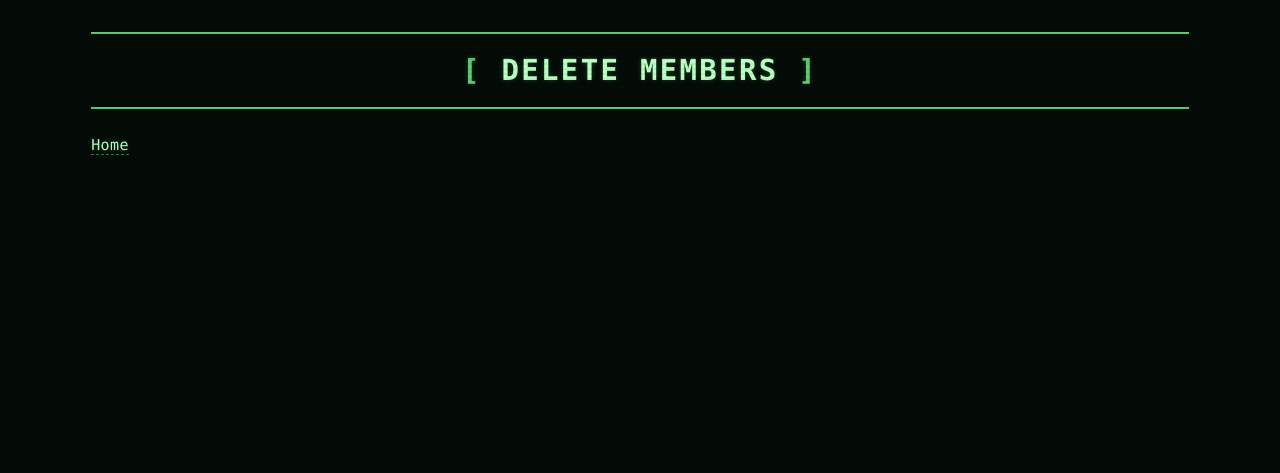
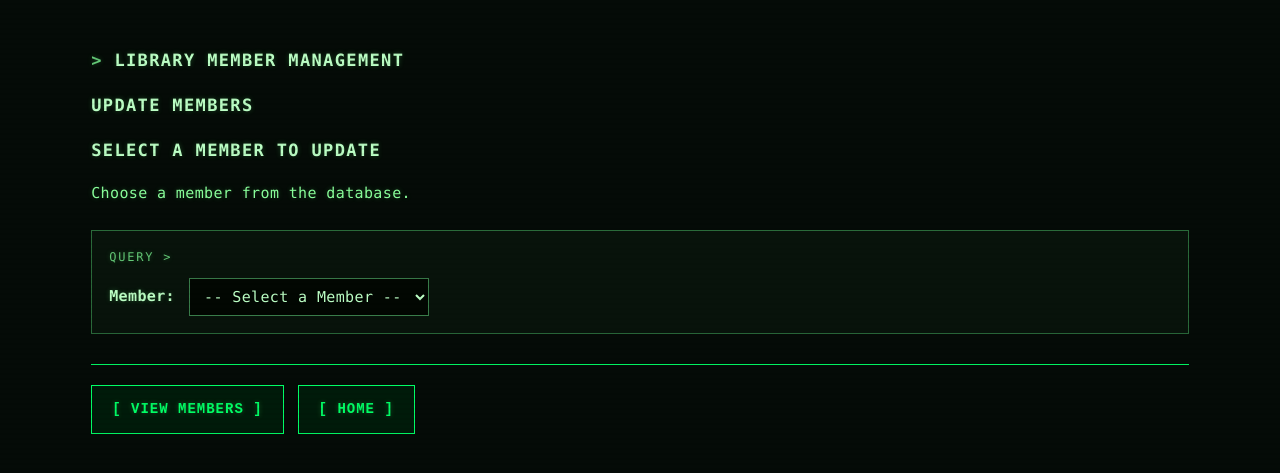
Before and after one commit to RyanColoradoCS/OracleDBProject, a Flask app: page /updatemembers in a window 1280 px wide. Shown: the top 473 px of the page. Run offline with Flask 3, Linux system fonts and the light colour scheme; data that the repository does not hold is empty.

Commit message:
Working on update and delete pages

```diff
--- a/library-app/app.py
+++ b/library-app/app.py
@@ -418,7 +418,31 @@ def addmember():
 
 @app.route("/deletemembers")
 def deletemember():
-    return render_template("deletemembers.html")
+
+    # Connect to Oracle
+    connection = get_connection()
+    cursor = connection.cursor()
+
+    # Retrieve members for the dropdown
+    cursor.execute("""
+        SELECT
+            member_id,
+            first_name,
+            last_name,
+            email
+        FROM Members
+        ORDER BY last_name, first_name
+    """)
+
+    members = cursor.fetchall()
+
+    cursor.close()
+    connection.close()
+
+    return render_template(
+        "deletemembers.html",
+        members=members
+    )
 
 @app.route("/memberresult", methods=["GET", "POST"])
 def memberresult():
@@ -426,6 +450,26 @@ def memberresult():
 
 @app.route("/updatemembers")
 def updatemembers():
+    # Connect to Oracle
+    connection = get_connection()
+    cursor = connection.cursor()
+
+    # Retrieve members for the dropdown
+    cursor.execute("""
+        SELECT
+            member_id,
+            first_name,
+            last_name,
+            email
+        FROM Members
+        ORDER BY last_name, first_name
+    """)
+
+    members = cursor.fetchall()
+
+    cursor.close()
+    connection.close()
+
     return render_template("updatemembers.html")
 
 if __name__ == "__main__":
--- a/library-app/templates/updatemembers.html
+++ b/library-app/templates/updatemembers.html
@@ -1,15 +1,53 @@
 <!DOCTYPE html>
 <html>
 <head>
-    <title>Delete Members</title>
+    <title>Update Members</title>
      <link rel="stylesheet" href="{{ url_for('static', filename='static.css') }}">
 </head>
 
 <body>
 
-<h1>Delete Members</h1>
+    <h2>Library Member Management</h2>
+    <h3>Update Members</h3>
 
-<p><a href="/">Home</a></p>
+    <h3>Select a Member to Update</h3>
+
+    <p>Choose a member from the database.</p>
+
+    <form>
+
+        <label for="member_id">Member:</label>
+
+        <select id="member_id" name="member_id">
+
+            <option value="">-- Select a Member --</option>
+
+            {% for member in members %}
+
+                <option value="{{ member[0] }}">
+                    {{ member[2] }}, {{ member[1] }}
+                    ({{ member[3] }})
+                </option>
+
+            {% endfor %}
+
+        </select>
+
+    </form>
+
+    <div class="terminal-nav">
+
+        <a href="{{ url_for('members') }}"
+           class="terminal-button">
+            [ VIEW MEMBERS ]
+        </a>
+
+        <a href="{{ url_for('home') }}"
+           class="terminal-button">
+            [ HOME ]
+        </a>
+
+    </div>
 
 </body>
 </html>
```
Also changed, not shown: library-app/templates/deletemembers.html (+40 -2 lines), library-app/templates/memberresultdelete.html (added, +57 -0 lines), library-app/templates/memberresultupdate.html (added, +57 -0 lines).
